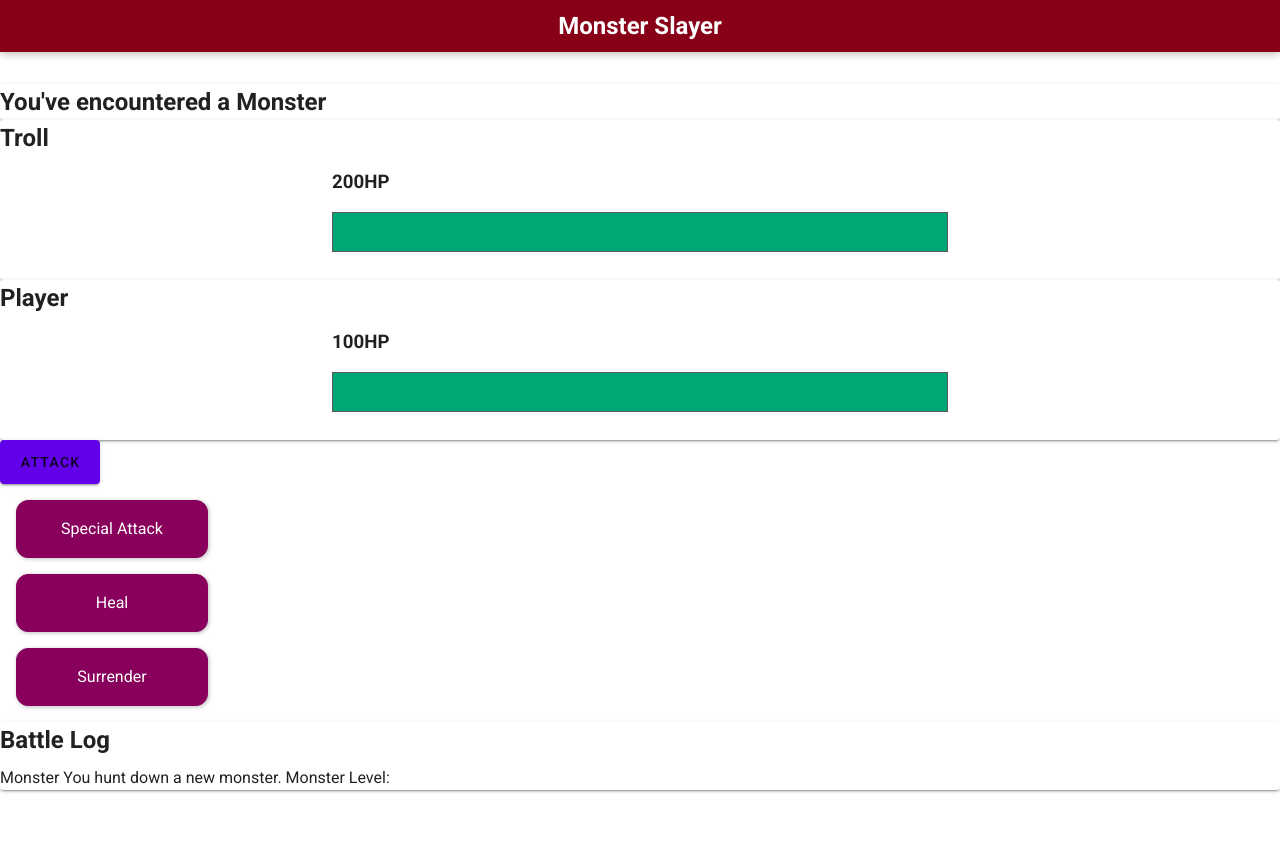
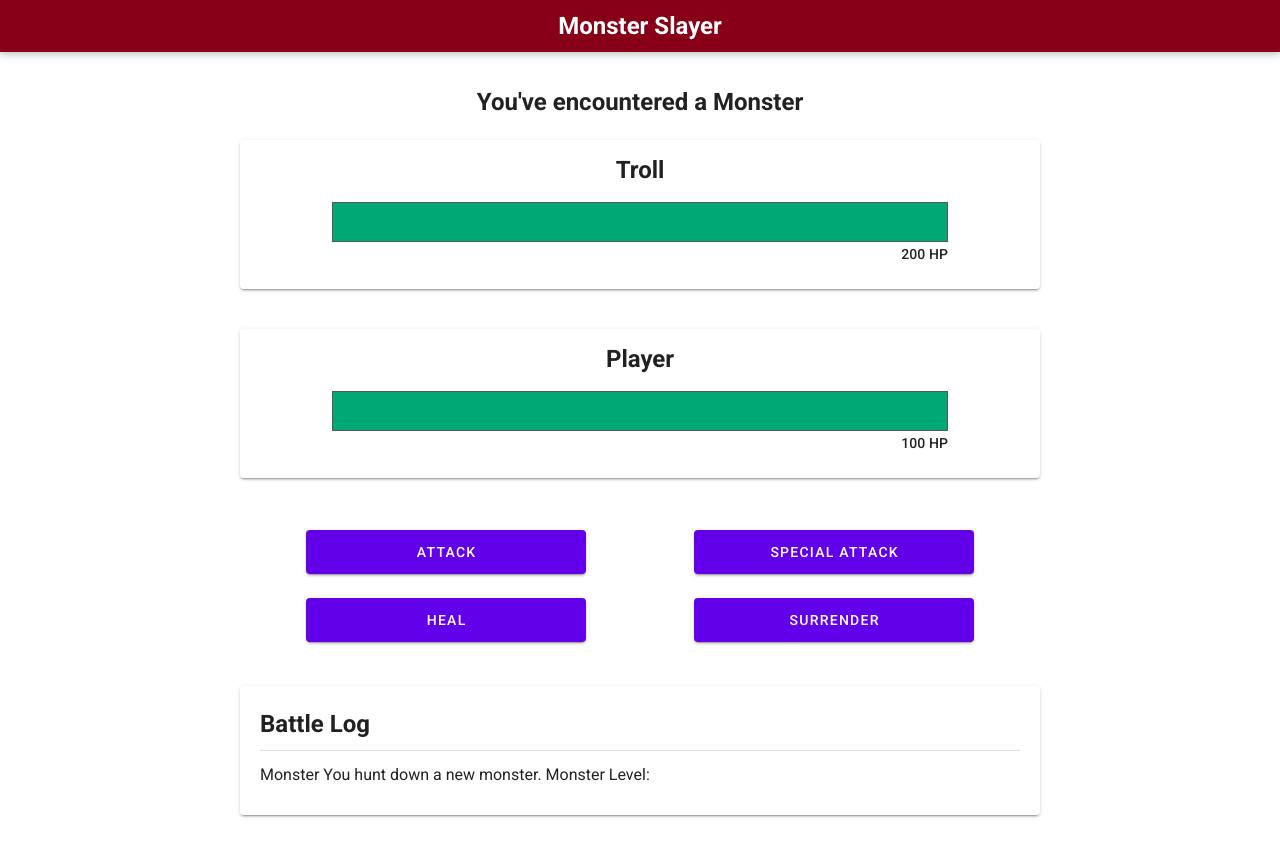
Before and after one commit to wbridson/MonsterSlayer, a Vue app: page /#/ in a window 1280 px wide. Shown: the top 856 px of the page. Before the commit the page ends 800 px from the top, so only its background shows below. Built offline with nearby package versions, Linux system fonts and the light colour scheme.

Commit message:
Added styling

```diff
--- a/src/components/UI/BaseHealthBar.vue
+++ b/src/components/UI/BaseHealthBar.vue
@@ -1,12 +1,13 @@
 <template>
   <section :id="target" class="container">
-    <h3>{{ health }}HP</h3>
+
     <div class="healthbar">
       <div
         class="healthbar__value"
         :style="barStyles"
       ></div>
     </div>
+    <h3 class="text-right subtitle-2">{{ health }} HP</h3>
   </section>
 </template>
 
@@ -38,7 +39,7 @@ section {
   width: 100%;
   height: 40px;
   border: 1px solid #575757;
-  margin: 1rem 0;
+  margin: .1rem 0;
   background: #fde5e5;
 }
 
--- a/src/components/elements/BattleLogCard.vue
+++ b/src/components/elements/BattleLogCard.vue
@@ -1,8 +1,9 @@
 <template>
-  <v-card id="log">
+  <v-card id="log" width="50em" class="pa-5">
     <h2>Battle Log</h2>
-    <ul>
+    <ul class="overflow-y-auto" style="max-height: 15em">
       <li v-for="messages in log" :key="messages.messageID">
+        <v-divider class="pb-3"></v-divider>
         <span
           :class="{
             'log--player': messages.actionBy === 'player',
--- a/src/components/elements/MonsterCard.vue
+++ b/src/components/elements/MonsterCard.vue
@@ -1,6 +1,6 @@
 <template>
-  <v-card>
-    <h2>{{ monsterName }}</h2>
+  <v-card class="pa-3" width="50em">
+    <h2 class="text-center">{{ monsterName }}</h2>
     <base-health-bar target="monster" :health="monsterCurrentHealth" :maxHealth="monsterMaxHealth"></base-health-bar>
   </v-card>
 </template>
--- a/src/components/elements/PlayerCard.vue
+++ b/src/components/elements/PlayerCard.vue
@@ -1,6 +1,6 @@
 <template>
-  <v-card>
-    <h2>Player</h2>
+  <v-card class="pa-3" width="50em">
+    <h2 class="text-center">Player</h2>
     <base-health-bar target="player" :health="playerCurrentHealth" :maxHealth="playerMaxHealth"></base-health-bar>
   </v-card>
 </template>
--- a/src/components/menus/BattleMenu.vue
+++ b/src/components/menus/BattleMenu.vue
@@ -1,60 +1,66 @@
 <template>
-  <section>
-    <v-btn large color="deep-purple accent-4" @click="attackMonster">Attack</v-btn>
-    <base-button @click="specialAttackMonster">Special Attack</base-button>
-    <base-button @click="heal">Heal</base-button>
-    <base-button @click="surrender">Surrender</base-button>
+  <section class="pa-6" style="min-width: 50em">
+    <v-row >
+      <v-col class="text-center">
+        <v-btn large dark width=20em color="deep-purple accent-4" @click="attackMonster">Attack</v-btn>
+      </v-col>
+      <v-col class="text-center ">
+        <v-btn large dark width=20em color="deep-purple accent-4" @click="specialAttackMonster">Special Attack</v-btn>
+      </v-col>
+    </v-row>
+    <v-row>
+      <v-col class="text-center">
+        <v-btn large dark width=20em color="deep-purple accent-4" @click="heal">Heal</v-btn>
+      </v-col>
+      <v-col class="text-center">
+        <v-btn large dark width=20em color="deep-purple accent-4" @click="surrender">Surrender</v-btn>
+      </v-col>
+    </v-row>
   </section>
 </template>
 
 <script>
-import BaseButton from "../UI/BaseButton.vue";
 import { mapGetters } from "vuex";
 import { calculateDamage } from "../../functions.js";
 export default {
-  components: {
-    BaseButton,
-  },
   computed: {
     ...mapGetters([
-      'playerMaxHealth',
-      'playerCurrentHealth',
-      'playerAtk',
-      'playerDef',
-      'activeMonster',
-      'monsterCurrentHealth',
-      'monsterMaxHealth',
-      'monsterDef',
-      'monsterAtk',
-      'turnCounter',
-    ])
+      "playerMaxHealth",
+      "playerCurrentHealth",
+      "playerAtk",
+      "playerDef",
+      "activeMonster",
+      "monsterCurrentHealth",
+      "monsterMaxHealth",
+      "monsterDef",
+      "monsterAtk",
+      "turnCounter",
+    ]),
   },
-  methods:{
+  methods: {
     attackMonster() {
       const dmgToMonster = calculateDamage(this.playerAtk, this.monsterDef);
       const dmgToPlayer = calculateDamage(this.monsterAtk, this.playerDef);
-      this.$store.commit('damageMonster', dmgToMonster);
-      this.$store.commit('damagePlayer', dmgToPlayer);
-      this.$store.commit('pushMessage', {
+      this.$store.commit("damageMonster", dmgToMonster);
+      this.$store.commit("damagePlayer", dmgToPlayer);
+      this.$store.commit("pushMessage", {
         messageID: this.turnCounter,
         actionBy: "player",
         actionType: "attack",
         actionValue: dmgToMonster,
       });
-      this.$store.commit('pushMessage', {
+      this.$store.commit("pushMessage", {
         messageID: this.turnCounter,
         actionBy: "monster",
         actionType: "attack",
         actionValue: dmgToPlayer,
-      })
-      this.$store.commit('nextTurn');
+      });
+      this.$store.commit("nextTurn");
     },
-    specialAttackMonster(){},
-    heal(){},
-    surrender(){},
+    specialAttackMonster() {},
+    heal() {},
+    surrender() {},
   },
-  mounted(){
-
-  }
+  mounted() {},
 };
 </script>
--- a/src/views/Main.vue
+++ b/src/views/Main.vue
@@ -1,19 +1,21 @@
 <template>
   <section>
-    <section>
-      <v-card>
+    <section class="d-flex justify-center pb-5">
         <h2>You've encountered a Monster</h2>
-      </v-card>
     </section>
-    <section id="monsterInfo">
+    <section id="monsterInfo" class="d-flex justify-center pb-10">
       <monster-card></monster-card>
     </section>
-    <section id="playerInfo">
+    <section id="playerInfo" class="d-flex justify-center pb-7">
       <player-card></player-card>
     </section>
-    <section id="contractCompletedMenu">
+    <section id="contractCompletedMenu" class="d-flex justify-center">
       <contract-completed-menu v-if="winner" :winner="winner" :gold="100"></contract-completed-menu>
-      <battle-menu v-else></battle-menu>
+    </section>
+    <section id="battleMenu" class="d-flex justify-center pb-5">
+      <battle-menu v-if="!winner"></battle-menu>
+    </section>
+    <section id="battleLog" class="d-flex justify-center pb-16">
       <battle-log-card></battle-log-card>
     </section>
   </section>
@@ -37,27 +39,23 @@ export default {
     BattleLogCard,
   },
   computed: {
-    ...mapGetters ([
-      'turnCounter',
-    ]),
-    winner(){
+    ...mapGetters(["turnCounter"]),
+    winner() {
       return "";
-    }
+    },
   },
   methods: {
-    surrender(){
-
-    },
+    surrender() {},
   },
   mounted() {
     this.$store.commit("selectNewMonster");
-    this.$store.commit("pushMessage",{
+    this.$store.commit("pushMessage", {
       messageID: this.turnCounter,
       actionBy: null,
       actionType: null,
-      actionValue: null
+      actionValue: null,
     });
-    console.log(this.$store.state.log)
+    console.log(this.$store.state.log);
   },
 };
 </script>
```
